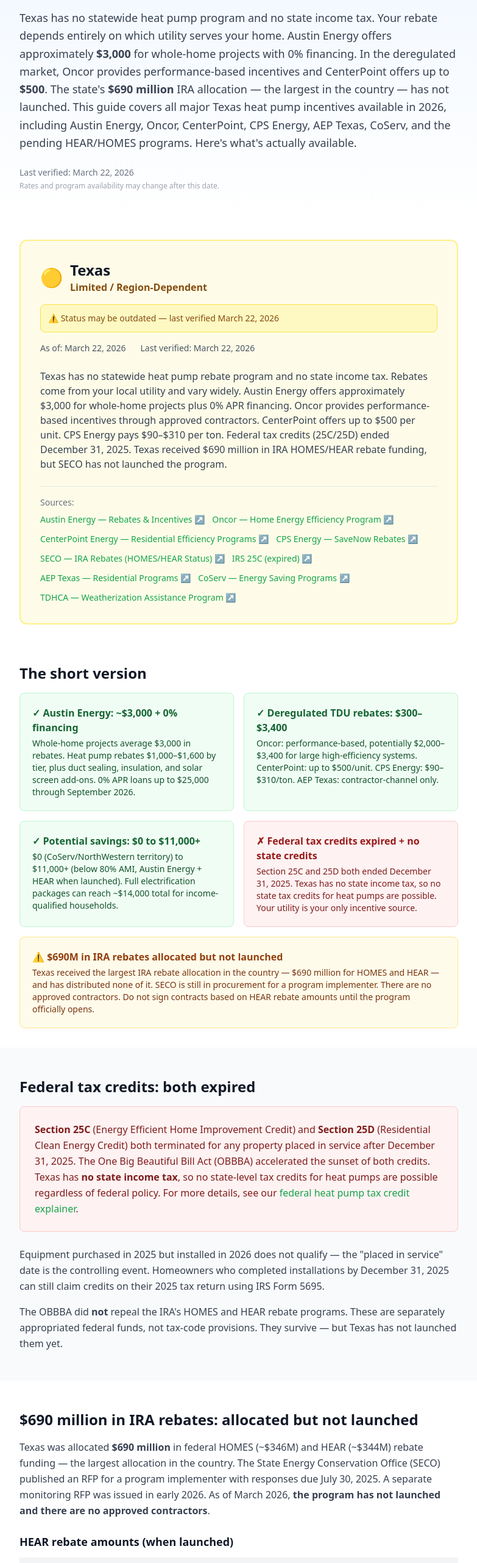
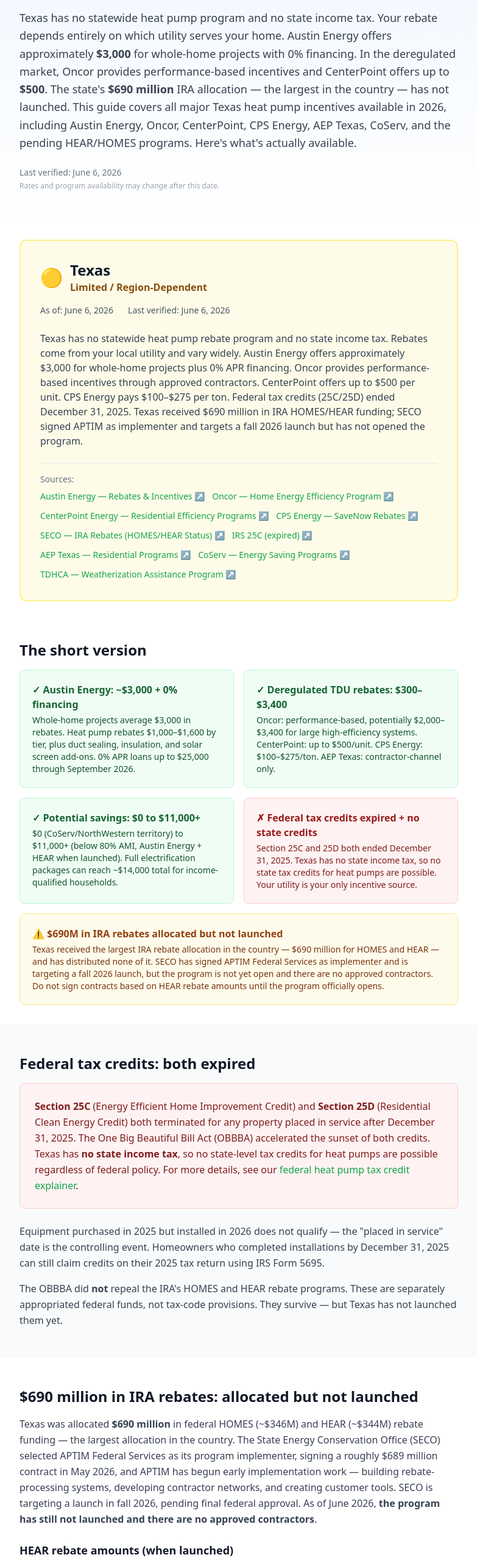
Before and after one commit to giniwproductions-88/homeenergybasics, a Next.js app: page /heat-pumps/states/tx in a window 1280 px wide. Shown: the part 234-2797 px from the top of the page at 61% size, without its empty margins (248-1031 px from the left). Built offline with nearby package versions, Linux system fonts and the light colour scheme.

Commit message:
TX: SECO signed APTIM implementer (fall 2026 target, not yet open); fix CPS to $100-$275/ton; verify 2026-06-06

```diff
--- a/src/app/heat-pumps/states/tx/page.tsx
+++ b/src/app/heat-pumps/states/tx/page.tsx
@@ -30,7 +30,7 @@ const faqJsonLd = {
       name: "What heat pump rebates are available in Texas in 2026?",
       acceptedAnswer: {
         "@type": "Answer",
-        text: "Texas has no statewide heat pump rebate program. Rebates come from your local utility. Austin Energy offers approximately $3,000 for whole-home projects plus 0% APR financing. Oncor provides performance-based incentives through approved contractors. CenterPoint offers up to $500 per unit. CPS Energy pays $90\u2013$310 per ton. Federal Section 25C and 25D tax credits expired December 31, 2025. Texas has no state income tax, so no state-level credits are possible.",
+        text: "Texas has no statewide heat pump rebate program. Rebates come from your local utility. Austin Energy offers approximately $3,000 for whole-home projects plus 0% APR financing. Oncor provides performance-based incentives through approved contractors. CenterPoint offers up to $500 per unit. CPS Energy pays $100\u2013$275 per ton. Federal Section 25C and 25D tax credits expired December 31, 2025. Texas has no state income tax, so no state-level credits are possible.",
       },
     },
     {
@@ -54,7 +54,7 @@ const faqJsonLd = {
       name: "What happened to the $690 million in IRA rebates for Texas?",
       acceptedAnswer: {
         "@type": "Answer",
-        text: "Texas was allocated $690 million in federal HOMES and HEAR rebate funding through the Inflation Reduction Act \u2014 the largest allocation in the country. The State Energy Conservation Office (SECO) is still in the procurement process for a program implementer and has not launched either program. SECO warns there are no approved contractors yet. When launched, income-qualified households could receive up to $8,000 for heat pump installations.",
+        text: "Texas was allocated $690 million in federal HOMES and HEAR rebate funding through the Inflation Reduction Act \u2014 the largest allocation in the country. The State Energy Conservation Office (SECO) selected APTIM Federal Services as program implementer and signed a roughly $689 million contract in May 2026. Early implementation work is underway, and SECO is targeting a launch in fall 2026 pending final federal approval. As of June 2026 the program has still not launched and there are no approved contractors yet. When launched, income-qualified households could receive up to $8,000 for heat pump installations.",
       },
     },
     {
@@ -62,7 +62,7 @@ const faqJsonLd = {
       name: "Which Texas utility offers the best heat pump rebate?",
       acceptedAnswer: {
         "@type": "Answer",
-        text: "Austin Energy offers the most generous rebates in Texas, with whole-home heat pump projects averaging $3,000 in rebates plus 0% APR financing through Velocity Credit Union. CPS Energy in San Antonio offers $90\u2013$310 per ton. In the deregulated market, Oncor provides performance-based incentives that can reach $2,000\u2013$3,400 for large, high-efficiency installations.",
+        text: "Austin Energy offers the most generous rebates in Texas, with whole-home heat pump projects averaging $3,000 in rebates plus 0% APR financing through Velocity Credit Union. CPS Energy in San Antonio offers $100\u2013$275 per ton. In the deregulated market, Oncor provides performance-based incentives that can reach $2,000\u2013$3,400 for large, high-efficiency installations.",
       },
     },
     {
@@ -126,7 +126,7 @@ export default function TexasPage() {
             </div>
             <div className="bg-green-50 border border-green-200 rounded-lg p-5">
               <p className="font-semibold text-green-800 mb-1">&#10003; Deregulated TDU rebates: $300&ndash;$3,400</p>
-              <p className="text-sm text-green-900">Oncor: performance-based, potentially $2,000&ndash;$3,400 for large high-efficiency systems. CenterPoint: up to $500/unit. CPS Energy: $90&ndash;$310/ton. AEP Texas: contractor-channel only.</p>
+              <p className="text-sm text-green-900">Oncor: performance-based, potentially $2,000&ndash;$3,400 for large high-efficiency systems. CenterPoint: up to $500/unit. CPS Energy: $100&ndash;$275/ton. AEP Texas: contractor-channel only.</p>
             </div>
             <div className="bg-green-50 border border-green-200 rounded-lg p-5">
               <p className="font-semibold text-green-800 mb-1">&#10003; Potential savings: $0 to $11,000+</p>
@@ -138,7 +138,7 @@ export default function TexasPage() {
             </div>
             <div className="md:col-span-2 bg-amber-50 border border-amber-200 rounded-lg p-5">
               <p className="font-semibold text-amber-800 mb-1">&#9888; $690M in IRA rebates allocated but not launched</p>
-              <p className="text-sm text-amber-900">Texas received the largest IRA rebate allocation in the country &mdash; $690 million for HOMES and HEAR &mdash; and has distributed none of it. SECO is still in procurement for a program implementer. There are no approved contractors. Do not sign contracts based on HEAR rebate amounts until the program officially opens.</p>
+              <p className="text-sm text-amber-900">Texas received the largest IRA rebate allocation in the country &mdash; $690 million for HOMES and HEAR &mdash; and has distributed none of it. SECO has signed APTIM Federal Services as implementer and is targeting a fall 2026 launch, but the program is not yet open and there are no approved contractors. Do not sign contracts based on HEAR rebate amounts until the program officially opens.</p>
             </div>
           </div>
         </div>
@@ -170,7 +170,7 @@ export default function TexasPage() {
         <div className="container-narrow">
           <h2 className="text-2xl font-bold text-gray-900 mb-4">$690 million in IRA rebates: allocated but not launched</h2>
           <p className="text-gray-700 leading-relaxed mb-6">
-            Texas was allocated <strong>$690 million</strong> in federal HOMES (~$346M) and HEAR (~$344M) rebate funding &mdash; the largest allocation in the country. The State Energy Conservation Office (SECO) published an RFP for a program implementer with responses due July 30, 2025. A separate monitoring RFP was issued in early 2026. As of March 2026, <strong>the program has not launched and there are no approved contractors</strong>.
+            Texas was allocated <strong>$690 million</strong> in federal HOMES (~$346M) and HEAR (~$344M) rebate funding &mdash; the largest allocation in the country. The State Energy Conservation Office (SECO) selected APTIM Federal Services as its program implementer, signing a roughly $689 million contract in May 2026, and APTIM has begun early implementation work &mdash; building rebate-processing systems, developing contractor networks, and creating customer tools. SECO is targeting a launch in fall 2026, pending final federal approval. As of June 2026, <strong>the program has still not launched and there are no approved contractors</strong>.
           </p>
 
           <h3 className="text-lg font-semibold text-gray-900 mb-3">HEAR rebate amounts (when launched)</h3>
@@ -248,7 +248,7 @@ export default function TexasPage() {
                 <tr className="border-b">
                   <td className="p-3 font-semibold">CPS Energy</td>
                   <td className="p-3">San Antonio, Bexar County (regulated)</td>
-                  <td className="p-3 font-semibold">$90&ndash;$310/ton ($360&ndash;$1,240 typical)</td>
+                  <td className="p-3 font-semibold">$100&ndash;$275/ton ($400&ndash;$1,100 typical)</td>
                 </tr>
                 <tr className="border-b">
                   <td className="p-3 font-semibold">CenterPoint</td>
@@ -296,7 +296,7 @@ export default function TexasPage() {
 
           <h3 className="text-lg font-semibold text-gray-900 mb-3">CPS Energy &mdash; San Antonio</h3>
           <p className="text-gray-700 leading-relaxed mb-4">
-            Tiered per-ton rebates of <strong>$90&ndash;$310 per ton</strong> depending on efficiency and replacement type. For a typical 4-ton system at the highest tier, that&apos;s roughly $1,100 in rebates. TDLR-licensed contractor required. 2026 program dates: February 1, 2026 &ndash; January 31, 2027. Casa Verde Weatherization provides ~$5,000 in free improvements for income-qualified customers.
+            Tiered per-ton rebates of <strong>$100&ndash;$275 per ton</strong> depending on efficiency and replacement type. For a typical 4-ton system at the highest tier, that&apos;s roughly $1,100 in rebates. TDLR-licensed contractor required. 2026 program dates: February 1, 2026 &ndash; January 31, 2027. Casa Verde Weatherization provides ~$5,000 in free improvements for income-qualified customers.
           </p>
 
           <h3 className="text-lg font-semibold text-gray-900 mb-3">Other utilities</h3>
@@ -486,7 +486,7 @@ export default function TexasPage() {
           <div className="space-y-4">
             <div className="bg-white border border-gray-200 rounded-lg p-5">
               <p className="font-semibold text-gray-900">IRA funding runway</p>
-              <p className="text-sm text-gray-600 mt-1">Texas&apos;s $690 million HOMES/HEAR allocation is authorized through September 30, 2031 or until depleted. The OBBBA did not rescind these funds. SECO is in active procurement for a program implementer &mdash; no launch date announced.</p>
+              <p className="text-sm text-gray-600 mt-1">Texas&apos;s $690 million HOMES/HEAR allocation is authorized through September 30, 2031 or until depleted. The OBBBA did not rescind these funds. SECO has signed APTIM Federal Services as implementer and is targeting a fall 2026 launch &mdash; no firm consumer go-live date has been published yet.</p>
             </div>
             <div className="bg-white border border-gray-200 rounded-lg p-5">
               <p className="font-semibold text-gray-900">Oncor budget depletion</p>
--- a/src/data/incentives.ts
+++ b/src/data/incentives.ts
@@ -453,9 +453,9 @@ export const incentives: Record<StateCode, StateIncentive> = {
     stateCode: "TX",
     stateName: "Texas",
     status: "limited",
-    lastVerified: "2026-03-22",
-    summary:
-      "Texas has no statewide heat pump rebate program and no state income tax. Rebates come from your local utility and vary widely. Austin Energy offers approximately $3,000 for whole-home projects plus 0% APR financing. Oncor provides performance-based incentives through approved contractors. CenterPoint offers up to $500 per unit. CPS Energy pays $90–$310 per ton. Federal tax credits (25C/25D) ended December 31, 2025. Texas received $690 million in IRA HOMES/HEAR rebate funding, but SECO has not launched the program.",
+    lastVerified: "2026-06-06",
+    summary:
+      "Texas has no statewide heat pump rebate program and no state income tax. Rebates come from your local utility and vary widely. Austin Energy offers approximately $3,000 for whole-home projects plus 0% APR financing. Oncor provides performance-based incentives through approved contractors. CenterPoint offers up to $500 per unit. CPS Energy pays $100–$275 per ton. Federal tax credits (25C/25D) ended December 31, 2025. Texas received $690 million in IRA HOMES/HEAR funding; SECO signed APTIM as implementer and targets a fall 2026 launch but has not opened the program.",
     sources: [
       {
         label: "Austin Energy — Rebates & Incentives",
```
